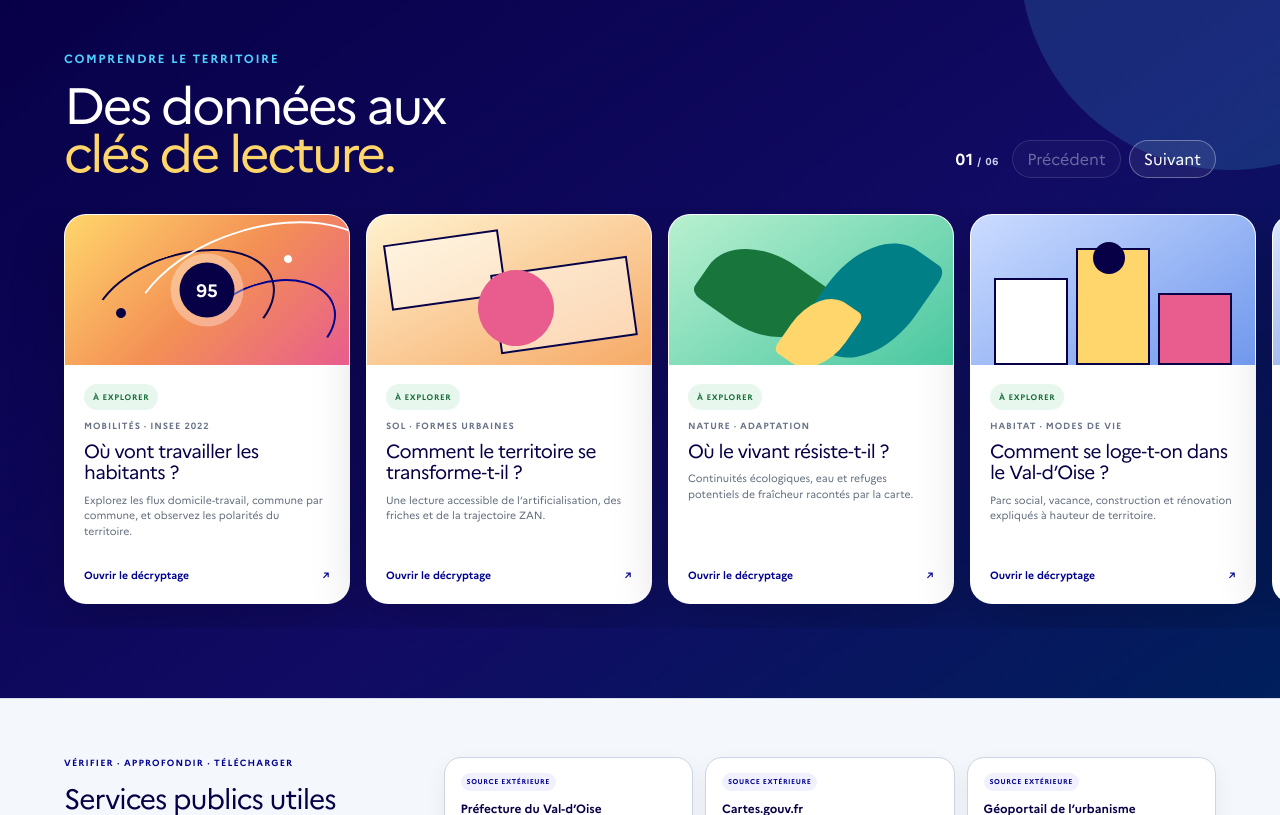
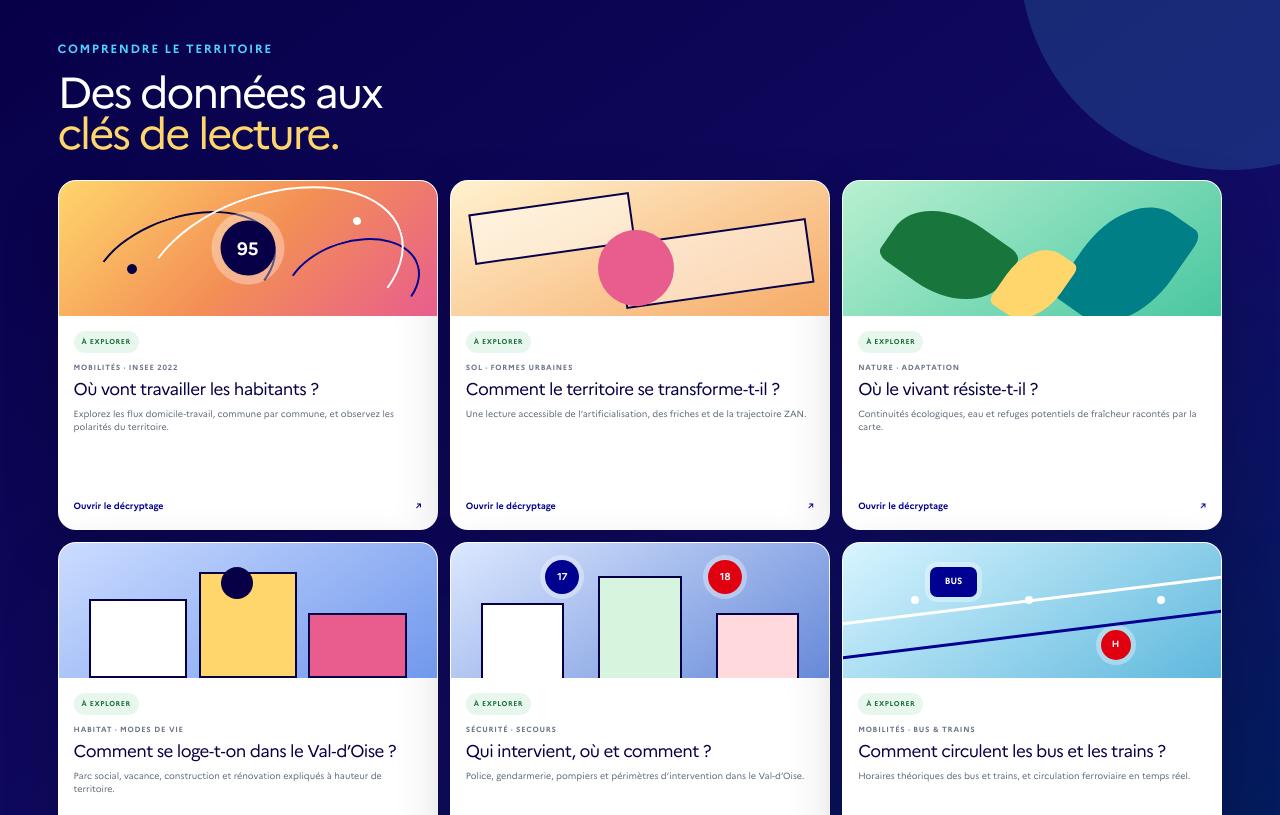
Before and after one commit to DDT95/atlas-territorial-95, a Next.js app: page / in a window 1280 px wide. Shown: the part 1605-2420 px from the top of the page. Built offline with nearby package versions, Linux system fonts and the light colour scheme; no server answers.

Commit message:
Rééquilibrer les cartes Comprendre

```diff
--- a/app/page.tsx
+++ b/app/page.tsx
@@ -29,7 +29,6 @@ const communalSheetsBase = "https://piece-jointe-carto.developpement-durable.gou
 export default function Home() {
   const basePath = (import.meta.env.BASE_URL || "/").replace(/\/$/, "");
   const mapNode = useRef<HTMLDivElement>(null);
-  const understandNode = useRef<HTMLDivElement>(null);
   const mapRef = useRef<any>(null);
   const communeLayerRef = useRef<any>(null);
   const [communes, setCommunes] = useState<Commune[]>([]);
@@ -37,27 +36,6 @@ export default function Home() {
   const [sourceState, setSourceState] = useState<"loading" | "ok" | "error">("loading");
   const [menuOpen, setMenuOpen] = useState(false);
   const [mapReady, setMapReady] = useState(false);
-  const [storyIndex, setStoryIndex] = useState(1);
-  const [storyAtEnd, setStoryAtEnd] = useState(false);
-
-  function scrollStories(direction: -1 | 1) {
-    const container = understandNode.current;
-    if (!container) return;
-    const card = container.querySelector<HTMLElement>(".understand-card");
-    if (!card) return;
-    const gap = Number.parseFloat(getComputedStyle(container).columnGap || "16");
-    container.scrollBy({ left: direction * (card.offsetWidth + gap), behavior: "smooth" });
-  }
-
-  function updateStoryIndex() {
-    const container = understandNode.current;
-    if (!container) return;
-    const card = container.querySelector<HTMLElement>(".understand-card");
-    if (!card) return;
-    const gap = Number.parseFloat(getComputedStyle(container).columnGap || "16");
-    setStoryIndex(Math.round(container.scrollLeft / (card.offsetWidth + gap)) + 1);
-    setStoryAtEnd(container.scrollLeft + container.clientWidth >= container.scrollWidth - 2);
-  }
 
   useEffect(() => {
     let cancelled = false;
@@ -242,13 +220,8 @@ export default function Home() {
       <section className="understand-section" id="comprendre">
         <div className="understand-heading">
           <div><p className="eyebrow">Comprendre le territoire</p><h2>Des données aux<br /><span>clés de lecture.</span></h2></div>
-          <div className="understand-controls" aria-label="Navigation des décryptages">
-            <span><strong>{String(storyIndex).padStart(2, "0")}</strong> / 06</span>
-            <button type="button" onClick={() => scrollStories(-1)} disabled={storyIndex === 1} aria-controls="understand-carousel">Précédent</button>
-            <button type="button" onClick={() => scrollStories(1)} disabled={storyAtEnd} aria-controls="understand-carousel">Suivant</button>
-          </div>
         </div>
-        <div className="understand-grid" id="understand-carousel" ref={understandNode} onScroll={updateStoryIndex}>
+        <div className="understand-grid">
           <a className="understand-card featured" href="https://ddt95.github.io/val-doise-domicile-travail/" target="_blank" rel="noreferrer">
             <div className="story-visual flow-story" aria-hidden="true"><i /><i /><i /><b>95</b></div>
             <div className="story-copy"><span className="story-status live">À explorer</span><small>Mobilités · INSEE 2022</small><h3>Où vont travailler les habitants ?</h3><p>Explorez les flux domicile-travail, commune par commune, et observez les polarités du territoire.</p><strong>Ouvrir le décryptage <b>↗</b></strong></div>
@@ -269,7 +242,7 @@ export default function Home() {
             <div className="story-visual security-story" aria-hidden="true"><i /><i /><i /><b>17</b><b>18</b></div>
             <div className="story-copy"><span className="story-status live">À explorer</span><small>Sécurité · secours</small><h3>Qui intervient, où et comment ?</h3><p>Police, gendarmerie, pompiers et périmètres d’intervention dans le Val-d’Oise.</p><strong>Ouvrir le décryptage <b>↗</b></strong></div>
           </a>
-          <a className="understand-card transport-story-card is-live" href="https://ddt95.github.io/bus-trains-95/?v=c77cec6" target="_blank" rel="noreferrer">
+          <a className="understand-card transport-story-card is-live" href="https://ddt95.github.io/bus-trains-95/?v=1a5312d" target="_blank" rel="noreferrer">
             <div className="story-visual transport-story" aria-hidden="true"><i /><i /><i /><b>BUS</b><b>H</b></div>
             <div className="story-copy"><span className="story-status live">À explorer</span><small>Mobilités · bus & trains</small><h3>Comment circulent les bus et les trains ?</h3><p>Horaires théoriques des bus et trains, et circulation ferroviaire en temps réel.</p><strong>Ouvrir le décryptage <b>↗</b></strong></div>
           </a>
```
Also changed, not shown: app/globals.css, 1 other file (tests, documents, lock files or other folders).
